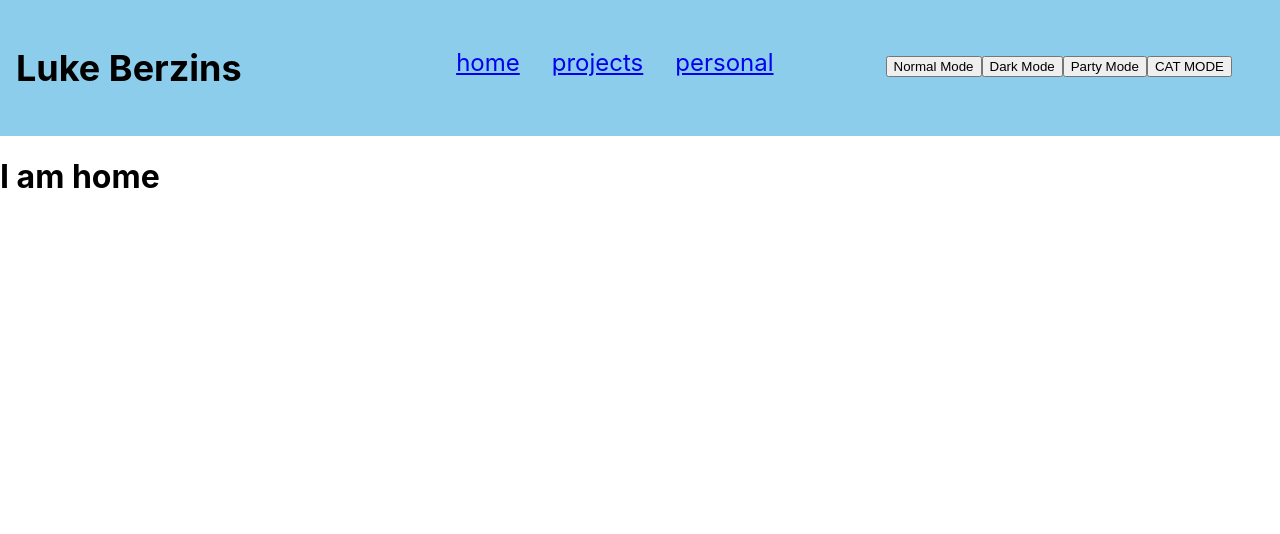
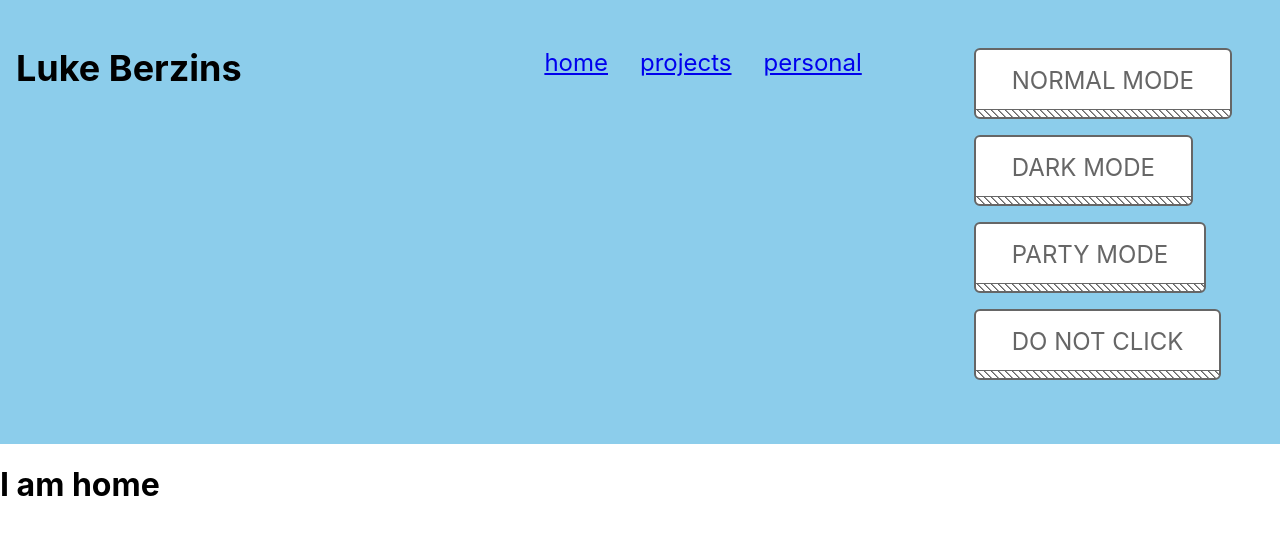
Before and after one commit to Luke-Berzins/lukeberzins, a React (Create React App) app: page / in a window 1280 px wide. Shown: the top 534 px of the page. Built offline with nearby package versions, Linux system fonts and the light colour scheme.

Commit message:
navbar buttons now have dynamic styling and along with theme colors

```diff
--- a/src/components/Nav.jsx
+++ b/src/components/Nav.jsx
@@ -25,10 +25,10 @@ export default function Nav() {
                 <Link className="navLink" to="/personal">{cat ? 'meow' : 'personal'}</Link>
               </div>
               <div className="nav-buttons">
-                <button onClick={() => toggleTheme('default')}>Normal Mode</button>
-                <button onClick={() => toggleTheme('dark')}>Dark Mode</button>
-                <button onClick={() => toggleTheme('party')}>Party Mode</button>
-                <button onClick={() => toggleCat()}>CAT MODE</button>
+                <button className="btn btn--stripe" onClick={() => toggleTheme('default')}>Normal Mode</button>
+                <button className="btn btn--stripe" onClick={() => toggleTheme('dark')}>Dark Mode</button>
+                <button className="btn btn--stripe" onClick={() => toggleTheme('party')}>Party Mode</button>
+                <button className="btn btn--stripe" onClick={() => toggleCat()}>{cat ? 'please click' : 'do not click'}</button>
               </div>
             </div>
           </div>
--- a/src/components/Nav.scss
+++ b/src/components/Nav.scss
@@ -1,6 +1,38 @@
 $defaultBackground: rgb(140, 205, 235);
 $darkBackground: rgb(119, 118, 118);
 $partyBackground: rgb(137, 65, 146);
+$color-gray: #666;
+$color-black: #000;
+$stripe-height: 7px;
+$btn-color: $color-gray;
+$btn-background: #fff;
+$btn-color-hover: #fff;
+$btn-background-hover: $color-gray;
+$border-color: $color-gray;
+$border-color-hover: $color-black;
+
+@mixin reset-button {
+    overflow : visible;
+    margin : 0;
+    padding : 0;
+    border : 0;
+    background : transparent;
+    font : inherit;
+    line-height : normal;
+    cursor : pointer;
+    -moz-user-select : text;
+
+    &:-moz-focus-inner {
+        padding : 0;
+        border : 0;
+    }
+}
+
+@keyframes stripe-slide {
+    0% { background-position: 0% 0; }
+    100% { background-position: 100% 0; }
+}
+
 
 
 .navbar-container{
@@ -32,14 +64,185 @@ $partyBackground: rgb(137, 65, 146);
 
 .default {
   background-color: $defaultBackground;
+  .btn {
+    @include reset-button;
+    display: block;
+    text-decoration: none;
+    text-transform: uppercase;
+    padding: 16px 36px 22px;
+    background-color: $btn-background;
+    color: $btn-color;
+    border: 2px solid $border-color;
+    border-radius: 6px;
+    margin-bottom: 16px;
+    transition: all .5s ease;
+
+    &--stripe {
+        overflow: hidden;
+        position: relative;
+
+        &:after {
+            content: '';
+            display: block;
+            height: $stripe-height;
+            width: 100%;
+            background-image: repeating-linear-gradient(
+                45deg,
+                $border-color,
+                $border-color 1px,
+                transparent 2px,
+                transparent 5px
+            );
+            -webkit-backface-visibility: hidden;
+            backface-visibility: hidden;
+            border-top: 1px solid $border-color;
+            position: absolute;
+            left: 0;
+            bottom: 0;
+            background-size: $stripe-height $stripe-height;
+        }
+
+        &:hover {
+            background-color: $defaultBackground;
+            color: $btn-color-hover;
+            border-color: $border-color-hover;
+
+            &:after {
+                background-image: repeating-linear-gradient(
+                    45deg,
+                    $btn-color-hover,
+                    $btn-color-hover 1px,
+                    transparent 2px,
+                    transparent 5px
+                );
+                border-top: 1px solid $border-color-hover;
+                animation: stripe-slide 12s infinite linear forwards;
+            }
+        }
+    }
+  }
 }
 
 .dark {
   background-color: $darkBackground;
     color: white;
+    .btn {
+      @include reset-button;
+      display: block;
+      text-decoration: none;
+      text-transform: uppercase;
+      padding: 16px 36px 22px;
+      background-color: $btn-background;
+      color: $btn-color;
+      border: 2px solid $border-color;
+      border-radius: 6px;
+      margin-bottom: 16px;
+      transition: all .5s ease;
+
+      &--stripe {
+          overflow: hidden;
+          position: relative;
+
+          &:after {
+              content: '';
+              display: block;
+              height: $stripe-height;
+              width: 100%;
+              background-image: repeating-linear-gradient(
+                  45deg,
+                  $border-color,
+                  $border-color 1px,
+                  transparent 2px,
+                  transparent 5px
+              );
+              -webkit-backface-visibility: hidden;
+              backface-visibility: hidden;
+              border-top: 1px solid $border-color;
+              position: absolute;
+              left: 0;
+              bottom: 0;
+              background-size: $stripe-height $stripe-height;
+          }
+
+          &:hover {
+              background-color: $darkBackground;
+              color: $btn-color-hover;
+              border-color: $border-color-hover;
+
+              &:after {
+                  background-image: repeating-linear-gradient(
+                      45deg,
+                      $btn-color-hover,
+                      $btn-color-hover 1px,
+                      transparent 2px,
+                      transparent 5px
+                  );
+                  border-top: 1px solid $border-color-hover;
+                  animation: stripe-slide 12s infinite linear forwards;
+              }
+          }
+      }
+    }
 }
 
 .party {
   background-color: $partyBackground;
-    color: green;
+  color: green;
+    .btn {
+      @include reset-button;
+      display: block;
+      text-decoration: none;
+      text-transform: uppercase;
+      padding: 16px 36px 22px;
+      background-color: $btn-background;
+      color: $btn-color;
+      border: 2px solid $border-color;
+      border-radius: 6px;
+      margin-bottom: 16px;
+      transition: all .5s ease;
+
+      &--stripe {
+          overflow: hidden;
+          position: relative;
+
+          &:after {
+              content: '';
+              display: block;
+              height: $stripe-height;
+              width: 100%;
+              background-image: repeating-linear-gradient(
+                  45deg,
+                  $border-color,
+                  $border-color 1px,
+                  transparent 2px,
+                  transparent 5px
+              );
+              -webkit-backface-visibility: hidden;
+              backface-visibility: hidden;
+              border-top: 1px solid $border-color;
+              position: absolute;
+              left: 0;
+              bottom: 0;
+              background-size: $stripe-height $stripe-height;
+          }
+
+          &:hover {
+              background-color: $partyBackground;
+              color: $btn-color-hover;
+              border-color: $border-color-hover;
+
+              &:after {
+                  background-image: repeating-linear-gradient(
+                      45deg,
+                      $btn-color-hover,
+                      $btn-color-hover 1px,
+                      transparent 2px,
+                      transparent 5px
+                  );
+                  border-top: 1px solid $border-color-hover;
+                  animation: stripe-slide 12s infinite linear forwards;
+              }
+          }
+      }
+    }
 }
```
